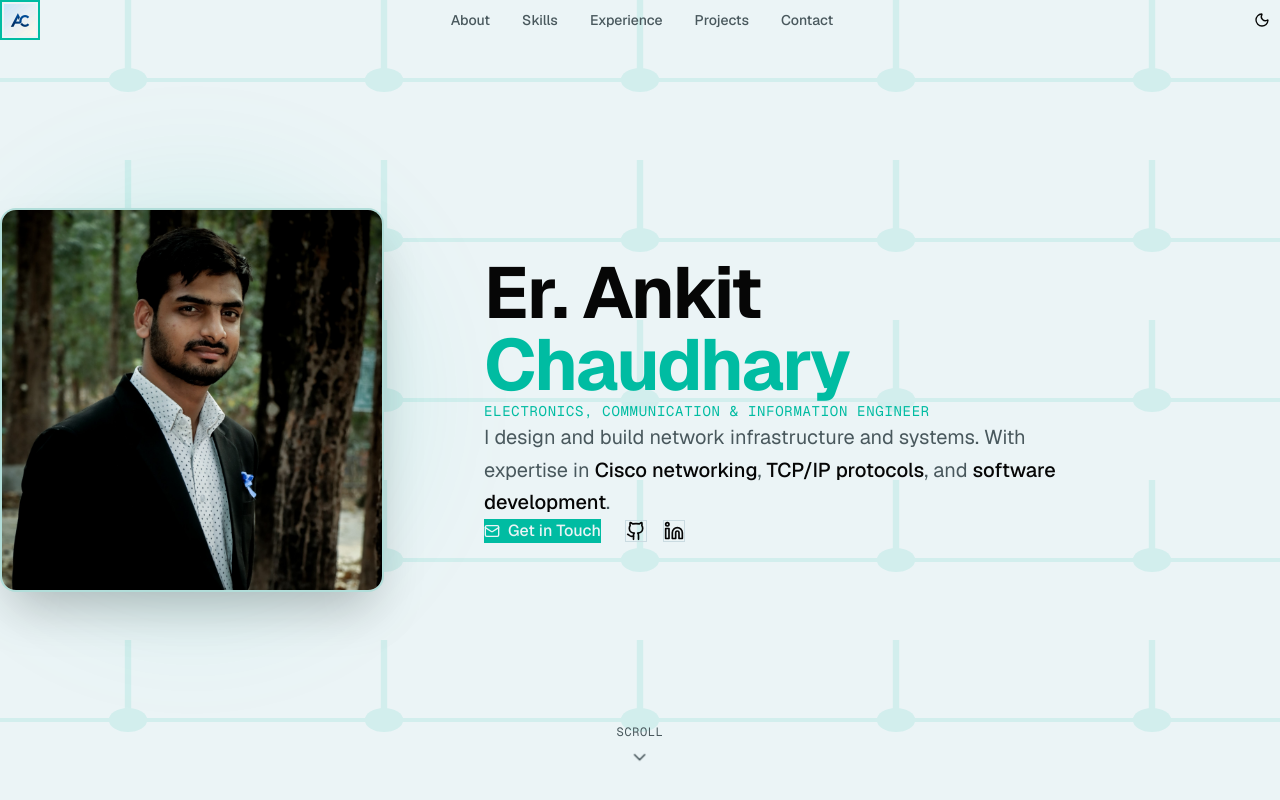
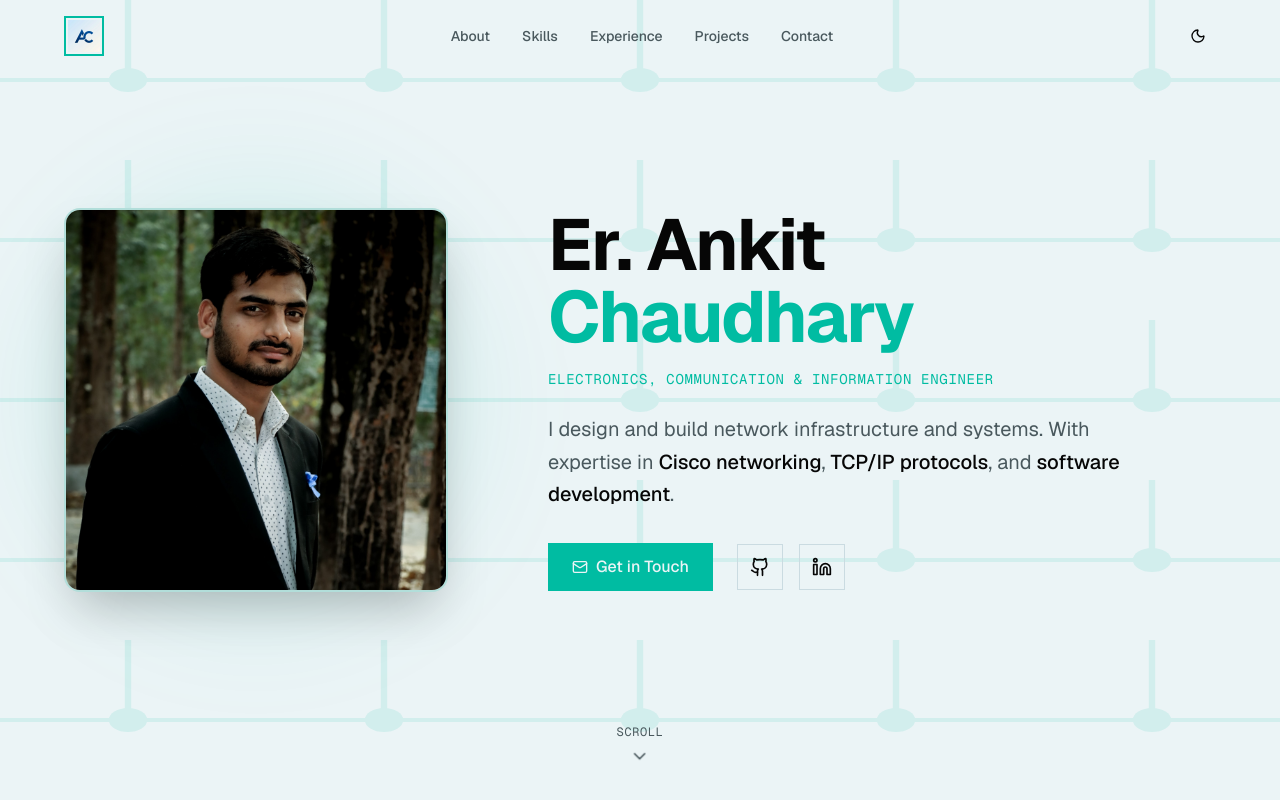
Before and after one commit to chaudharyankit076/My-Portfolio, a Next.js app: page / in a window 1280 px wide. Shown: the top 800 px of the page. Built offline with nearby package versions, Linux system fonts and the light colour scheme.

Commit message:
Update globals.css

```diff
--- a/app/globals.css
+++ b/app/globals.css
@@ -3,17 +3,6 @@
 
 @custom-variant dark (&:is(.dark *));
 
-* {
-  box-sizing: border-box;
-  margin: 0;
-  padding: 0;
-}
-
-html, body {
-  max-width: 100vw;
-  overflow-x: hidden; /* This stops the horizontal scroll */
-  height: 100%;
-}
 
 :root {
   --background: oklch(0.96 0.01 220);
```
